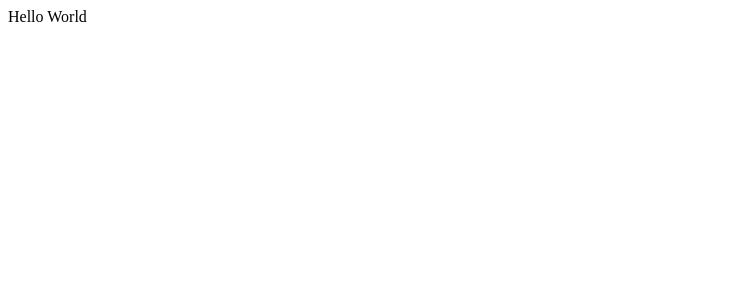
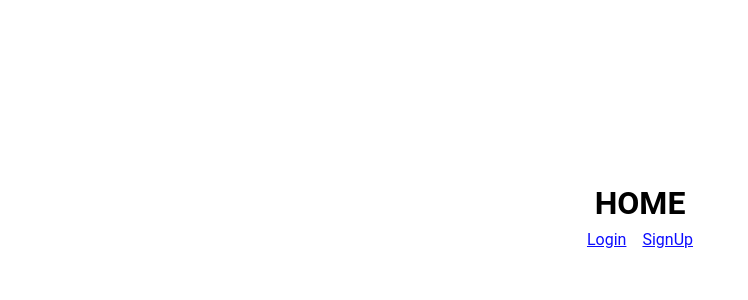
Before and after one commit to pablohpaiva22/controle-financeiro-web, a React (Vite) app: page / in a window 1280 px wide. Shown: the top 300 px of the page, without its empty margins (0-748 px from the left). Built offline with nearby package versions, Linux system fonts and the light colour scheme.

Commit message:
feat: add new routes

```diff
--- a/src/App.jsx
+++ b/src/App.jsx
@@ -1,7 +1,21 @@
+import './App.scss'
+import { Routes, Route, BrowserRouter } from 'react-router-dom'
+import Login from './components/login/Login'
+import SignUp from './components/signUp/SignUp'
+import Home from './components/home/Home'
+
 function App() {
 
   return (
-    <div>Hello World</div>
+    <div>
+      <BrowserRouter>
+        <Routes>
+            <Route path='/' element={<Home />} />
+            <Route path='/login' element={<Login />} />
+            <Route path='/cadastrar' element={<SignUp />} />
+        </Routes>
+      </BrowserRouter>
+    </div>
   )
 }
 
```
